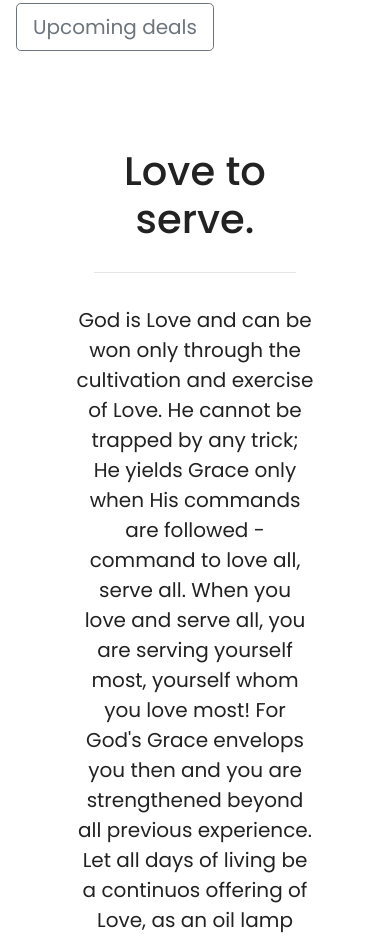
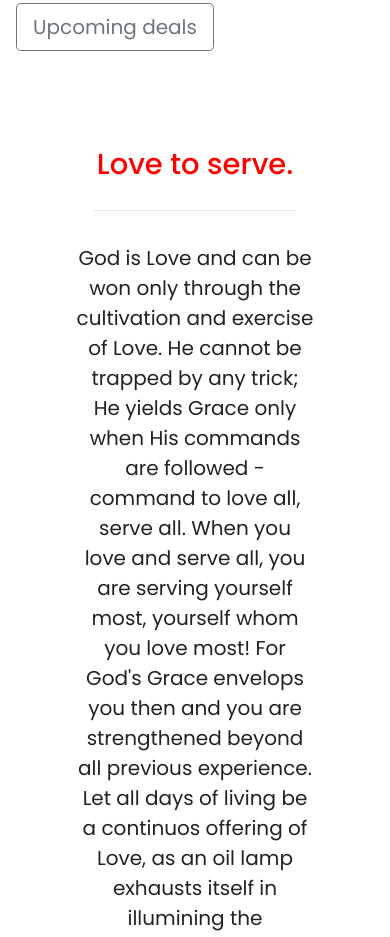
Before and after one commit to utkarsh1810/Foovel., a plain HTML site: page index.html in a window 390 px wide. Shown: the part 1001-1938 px from the top of the page. Drawn offline with nearby package versions, Linux system fonts and the light colour scheme.

Commit message:
Update style.css
Added media query syntax instead of bootstrap classes.

```diff
--- a/style.css
+++ b/style.css
@@ -37,6 +37,11 @@ body{
   text-shadow: 1px 1px 10px #000;
   padding-bottom: 1rem;
 }
+#m{
+  text-align:center;
+  font-size:60px;
+ }
+
 
 .jumbotron {
   padding: 1rem;
@@ -105,16 +110,20 @@ hr.light{
   border-top: 1px solid #d5d5d5;
   width: 100%;
 }
-
-
-
-
 /*---Media Queries --*/
 @media (max-width: 992px) {
   .social a{
     font-size: 4em;
     padding: 2rem;
   }
+  .love{
+    width: 100%;
+    font-weight: 100;
+  }
+  #m{
+    font-size: 45px;
+    color:green;
+    }
 
   }
 @media (max-width: 768px) {
@@ -136,9 +145,17 @@ hr.light{
     font-size: 95%;
     padding: 8px 14px;
   }
+  #m{
+    font-size: 30px;
+    color:blue;
+    }
+
 }
 @media (max-width: 576px) {
-
+  #m{
+    font-size: 29px;
+    color:red;
+    }
 }
 
 
```
